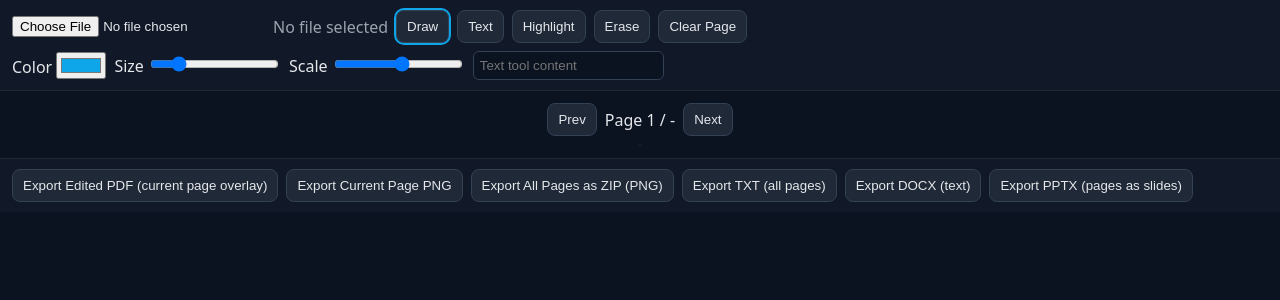
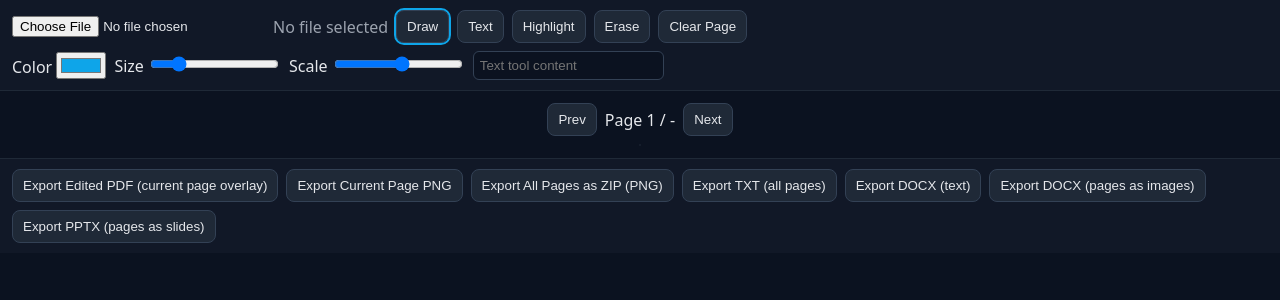
Before and after one commit to barramee27/pdf, a React (Vite) app: page / in a window 1280 px wide. Shown: the top 300 px of the page. Built offline with nearby package versions, Linux system fonts and the light colour scheme.

Commit message:
feat: DOCX export preserving layout (pages as images)

```diff
--- a/src/App.jsx
+++ b/src/App.jsx
@@ -4,7 +4,7 @@ import JSZip from 'jszip';
 import * as pdfjs from 'pdfjs-dist';
 import workerUrl from 'pdfjs-dist/build/pdf.worker.min.js?url';
 import { PDFDocument } from 'pdf-lib';
-import { Document as DocxDocument, Packer, Paragraph } from 'docx';
+import { Document as DocxDocument, Packer, Paragraph, ImageRun } from 'docx';
 import PptxGenJS from 'pptxgenjs';
 
 pdfjs.GlobalWorkerOptions.workerSrc = workerUrl;
@@ -272,6 +272,31 @@ export default function App() {
     saveAs(blob, withExt(fileName, 'pptx'));
   };
 
+  const exportDocxFromImages = async () => {
+    if (!pdf) return;
+    const children = [];
+    for (let i = 1; i <= pdf.numPages; i++) {
+      const dataUrl = await renderPageToPngDataUrl(i);
+      const res = await fetch(dataUrl);
+      const buf = await res.arrayBuffer();
+      // Scale image to page width (~720px) keeping aspect ratio
+      // Use viewport ratio based on current scale render
+      const pg = await pdf.getPage(i);
+      const vp = pg.getViewport({ scale });
+      const targetWidth = 720;
+      const ratio = targetWidth / vp.width;
+      const targetHeight = Math.round(vp.height * ratio);
+      children.push(new Paragraph({
+        children: [
+          new ImageRun({ data: new Uint8Array(buf), transformation: { width: targetWidth, height: targetHeight } })
+        ]
+      }));
+    }
+    const doc = new DocxDocument({ sections: [{ properties: {}, children }] });
+    const blob = await Packer.toBlob(doc);
+    saveAs(blob, withExt(fileName, 'pages.docx'));
+  };
+
   return (
     <div className="app-shell">
       <div className="topbar">
@@ -319,6 +344,7 @@ export default function App() {
         <button className="tool-button" onClick={exportAllPagesAsZip}>Export All Pages as ZIP (PNG)</button>
         <button className="tool-button" onClick={exportText}>Export TXT (all pages)</button>
         <button className="tool-button" onClick={exportDocxFromText}>Export DOCX (text)</button>
+        <button className="tool-button" onClick={exportDocxFromImages}>Export DOCX (pages as images)</button>
         <button className="tool-button" onClick={exportPptx}>Export PPTX (pages as slides)</button>
       </div>
     </div>
```
